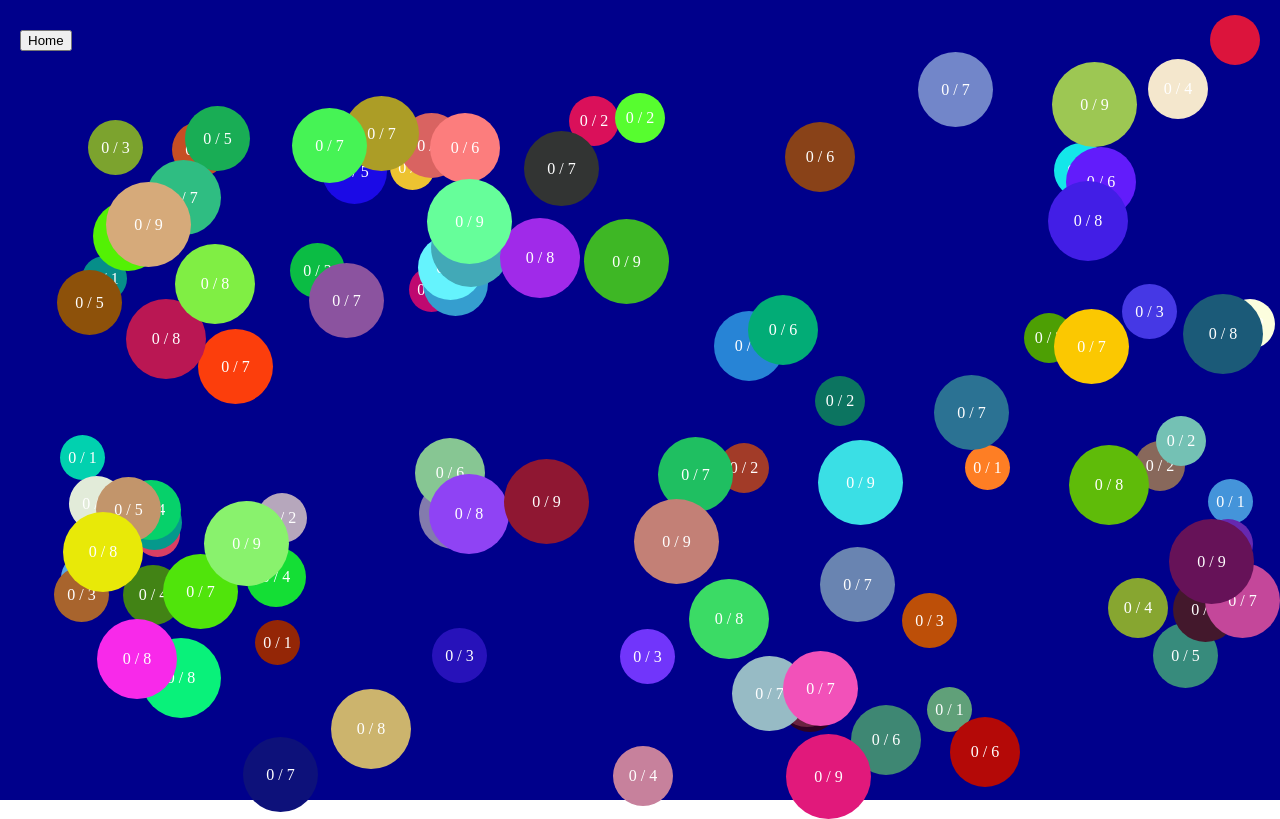
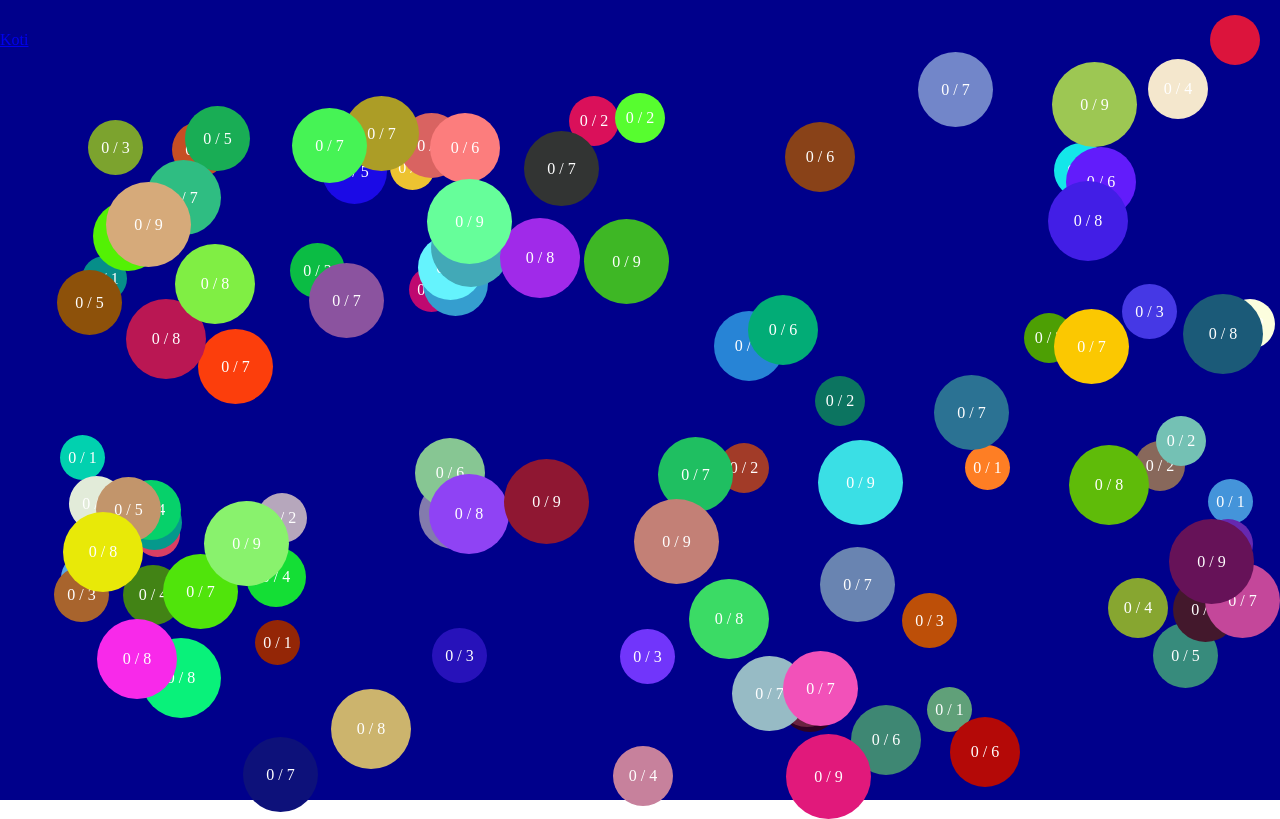
Before and after one commit to MatiasHiltunen/luento_3_peli, a React (Vite) app: page /game in a window 1280 px wide. Built offline with nearby package versions, Linux system fonts and the light colour scheme.

Commit message:
Add Links

```diff
--- a/src/App.tsx
+++ b/src/App.tsx
@@ -2,13 +2,15 @@ import { useState } from "react"
 import { supabase } from "./supabase"
 import { HomeButton, Layout, Navigation } from "./components/common"
 import { RankingList } from "./components/RankingList"
+import { Link } from "react-router-dom"
 
 
 export default function App() {
 
   const [nickname, setNickname] = useState("")
 
-  const startGame = async ()=>{
+  // TODO: Katsotaan myöhemmin miten tämä toteutetaan
+  const endGame = async ()=>{
 
     const {data, error} = await supabase.from('ranking').insert([
       {
@@ -21,6 +23,8 @@ export default function App() {
 
   }
 
+
+
   return <Layout>
 
     <Navigation>
@@ -29,9 +33,9 @@ export default function App() {
 
     <label>Nimerkki</label>
     <input value={nickname} onChange={(e)=> setNickname(e.target.value)}></input>
-    <button onClick={startGame}>Peliin!</button>
 
-    {nickname}
+    <Link to={"/game"}>Peliin!</Link>
+
 
     <RankingList></RankingList>
   </Layout>
--- a/src/pages/Game.tsx
+++ b/src/pages/Game.tsx
@@ -1,3 +1,4 @@
+import { Link } from "react-router-dom"
 import { Ball } from "../components/Ball"
 import { HomeButton, Layout, Navigation, Points } from "../components/common"
 import { useResize } from "../hooks/use_resize"
@@ -18,7 +19,7 @@ export function Game() {
 
     return <Layout>
       <Navigation>
-        <HomeButton>Home</HomeButton>
+        <Link to={"/"}>Koti</Link>
         <Points></Points>
       </Navigation>
 
```
